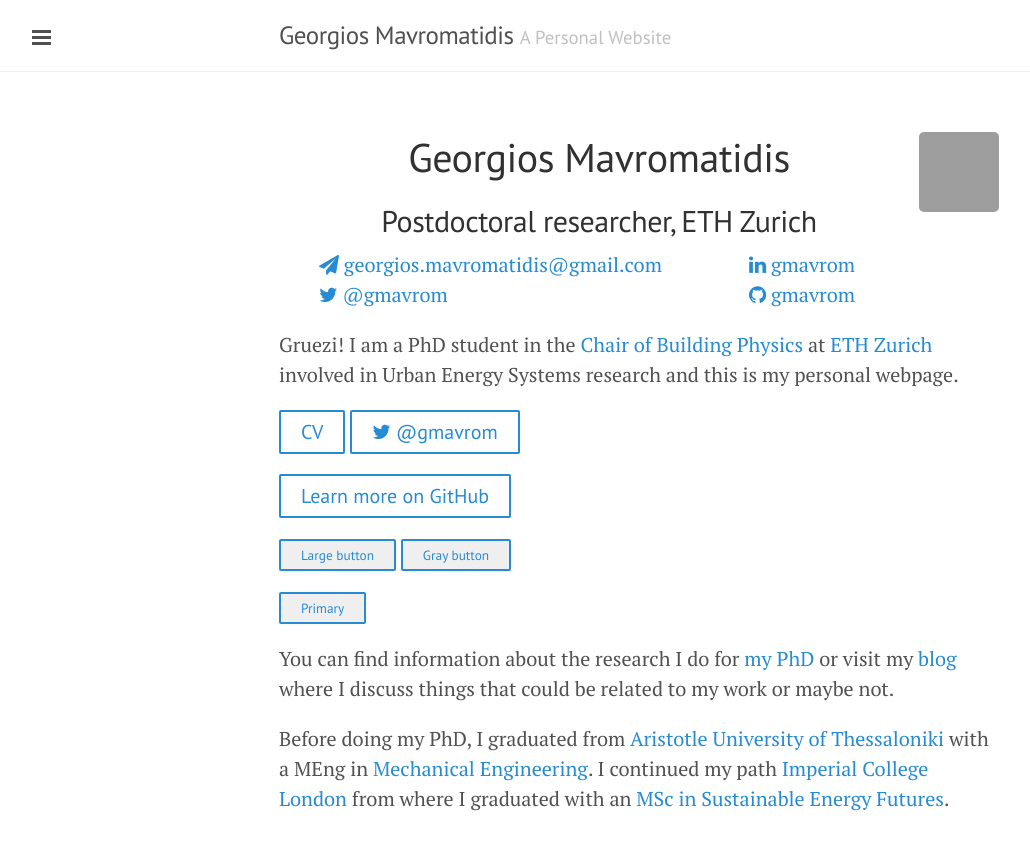
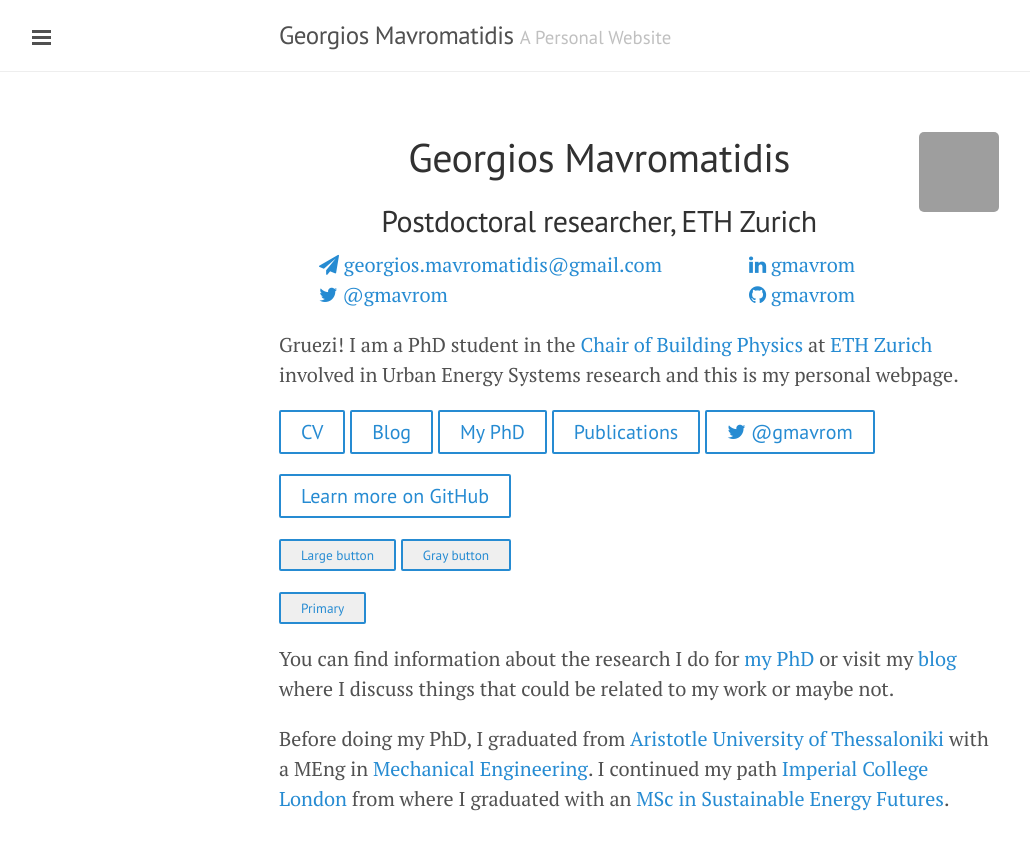
Before and after one commit to gmavrom33/gmavrom.github.io, a Jekyll site: the page built from index.md, in a window 1280 px wide. Shown: the top 850 px of the page, without its empty margins (1-1031 px from the left). Built offline with Jekyll 4.4.1, drawn with Linux system fonts in a browser that asks for light colours; grey boxes are pictures that could not be loaded.

Commit message:
Update index.md

```diff
--- a/index.md
+++ b/index.md
@@ -22,7 +22,10 @@
 Gruezi! I am a PhD student in the [Chair of Building Physics][] at [ETH Zurich][] involved in Urban Energy Systems research and this is my personal webpage.
 
 <p>
-  <a href="http://mavromatidis.me/cv" class="btn">CV</a>
+  <a href="http://mavromatidis.me/cv/" class="btn">CV</a>
+  <a href="http://mavromatidis.me/blog/" class="btn">Blog</a>
+  <a href="http://mavromatidis.me/my-phd/" class="btn">My PhD</a>
+  <a href="http://mavromatidis.me/publications/" class="btn">Publications</a>
   <a href="http://demo.getpoole.com" class="btn"><i class="fa fa-twitter"></i>  @gmavrom</a>
 </p>
 
```
